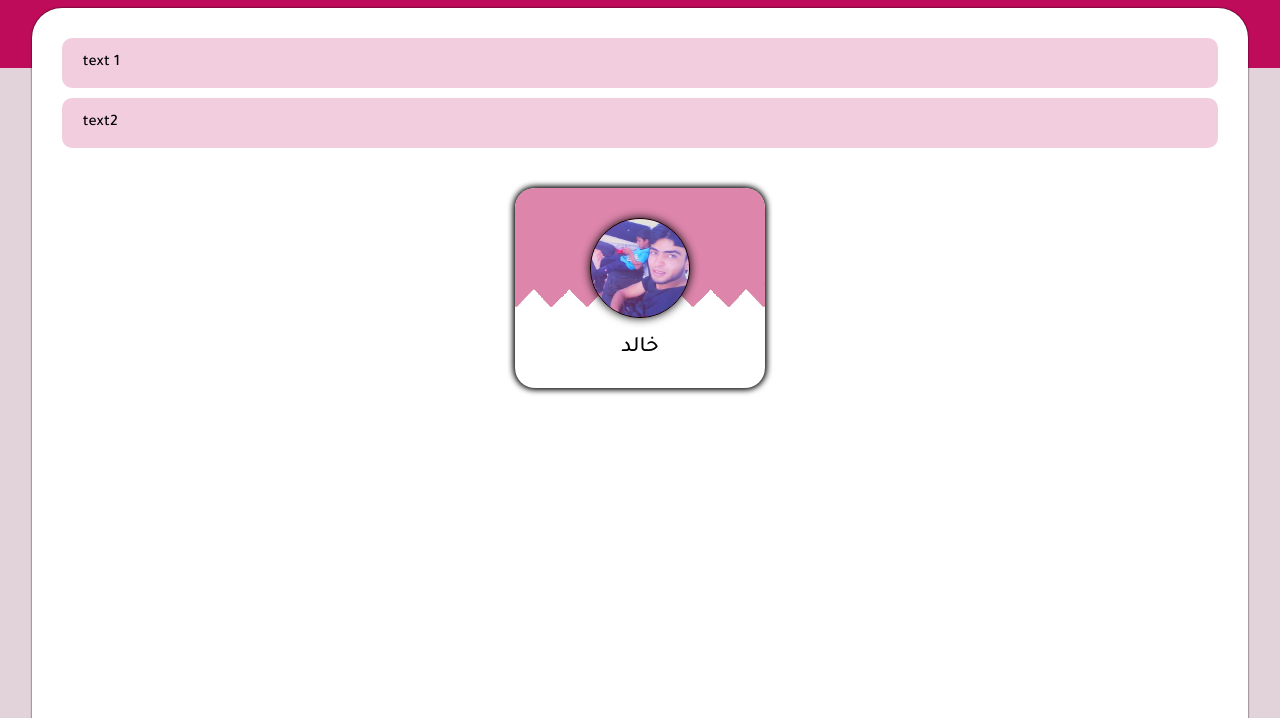
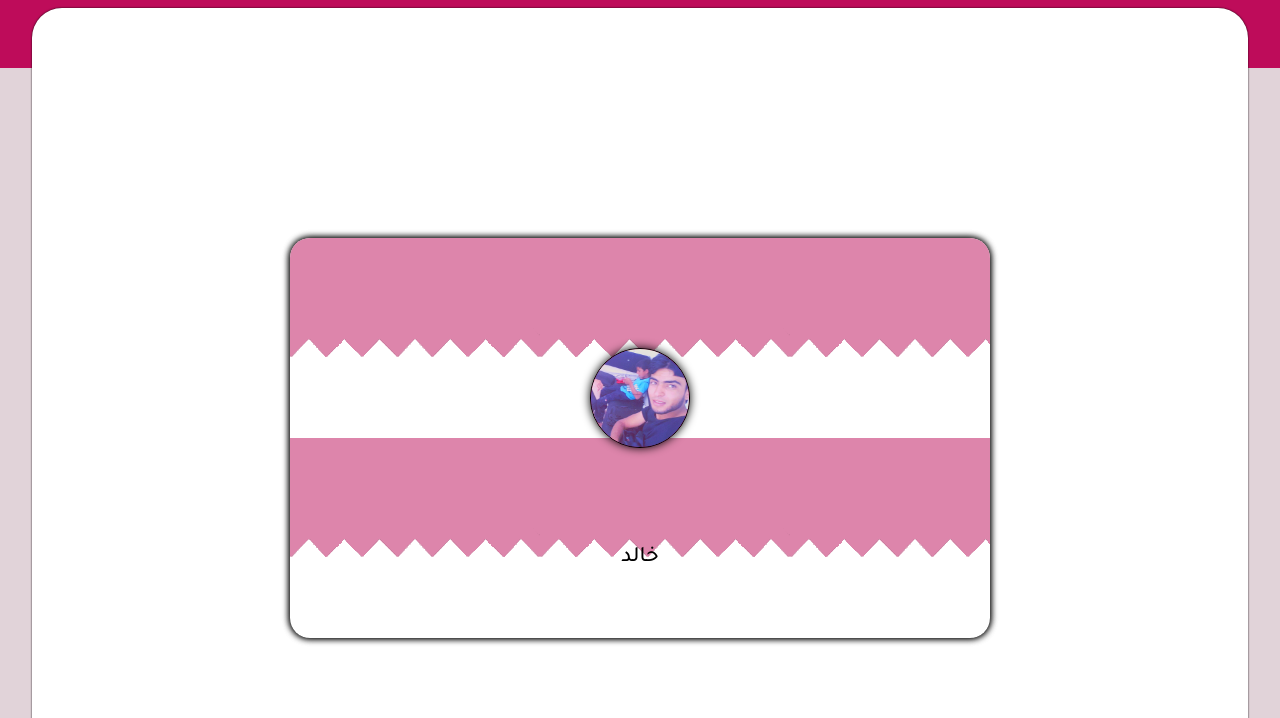
Before and after one commit to khaledalhamdoo/khater, a plain HTML site: page index.html in a window 1280 px wide. Shown: the part 82-800 px from the top of the page. Drawn offline with Linux system fonts and the light colour scheme.

Commit message:
fav icon

```diff
--- a/css/style.css
+++ b/css/style.css
@@ -269,12 +269,16 @@ font-weight: 700;
 /* The flip card container - set the width and height to whatever you want. We have added the border property to demonstrate that the flip itself goes out of the box on hover (remove perspective if you don't want the 3D effect */
 .flip-card {
     background-color: transparent;
-    width: 250px;
-    height: 200px;
-    margin: 30px 10px;
+    width: 700px;
+    height: 400px;
+    /* margin: 30px 10px; */
     perspective: 1000px;
     cursor: pointer;
     border-radius: 20px;
+    position: absolute;
+    top: 50%;
+    left: 50%;
+    transform: translate(-50% , -50%);
 
   }
 
--- a/index.html
+++ b/index.html
@@ -11,7 +11,7 @@
     <link rel="preconnect" href="https://fonts.googleapis.com">
     <link rel="preconnect" href="https://fonts.gstatic.com" crossorigin>
     <link href="https://fonts.googleapis.com/css2?family=Tajawal:wght@200;300;400;500;700;800;900&display=swap" rel="stylesheet">
-    <link rel="icon" type="image/x-icon" href="images/kh.png">
+    <link rel="icon" type="image/x-icon" href="images/fiveicon.png">
     <title>Halab Net</title>
 </head>
 <body>
@@ -35,13 +35,11 @@
         <div class="main">
             <div class="content-main">
                 <div class="content">
-                    <div class="war1">
+                    <!-- <div class="war1">
                         <p>text 1</p>
-                        <!-- <i class="fa-solid fa-xmark"></i> -->
                     </div>
                     <div class="war2"><p>text2</p>
-                        <!-- <i class="fa-solid fa-xmark"></i> -->
-                    </div>
+                    </div> -->
 
                     <!-------- continer all Cards ----->
                 <div class="apps">
@@ -64,14 +62,7 @@
                         </div>
                       </div>
 
-
-
-
-
                     </div>
-
-
-
 
 
                 </div>
```
Also changed, not shown: 1 other file.
